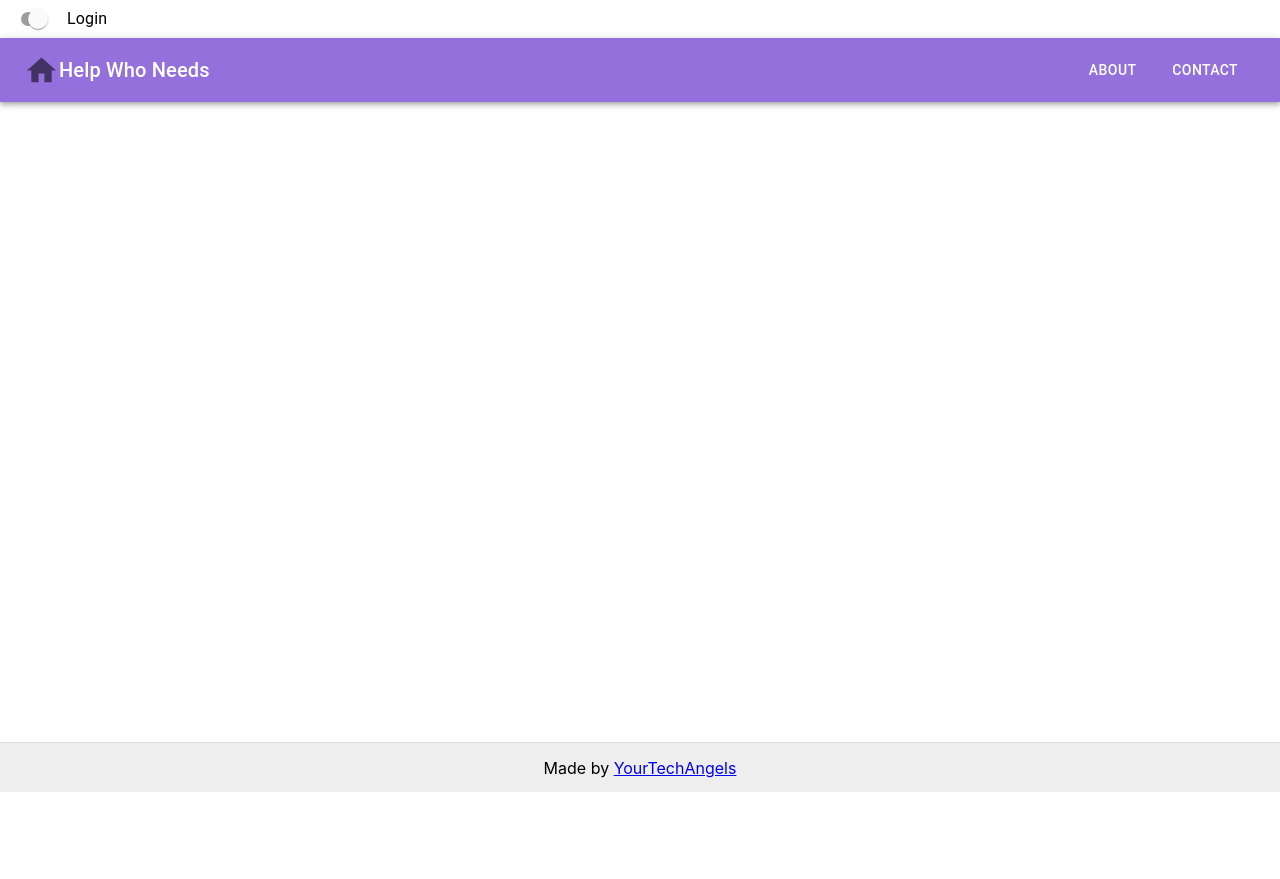
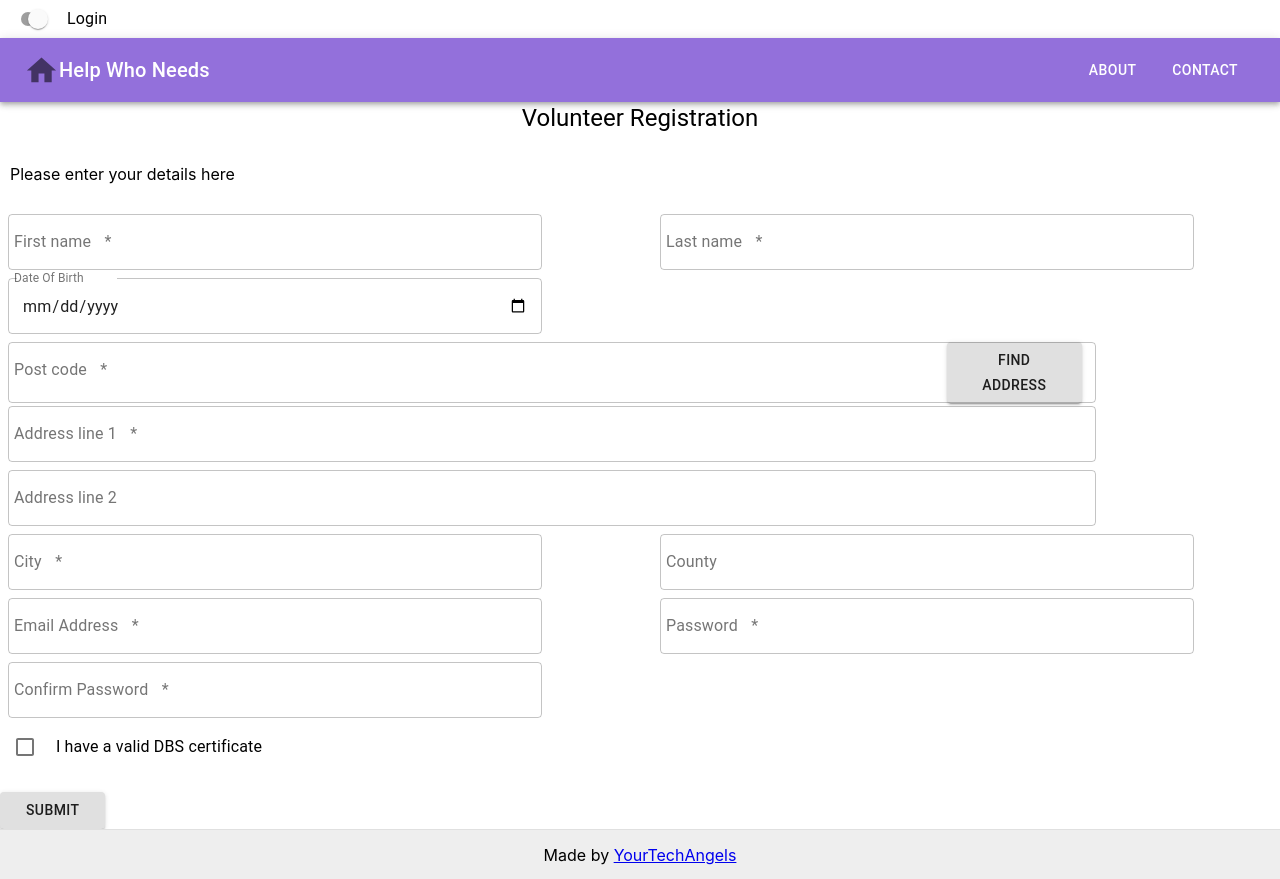
Before and after one commit to sktrip/HelpWhoNeeds, a React (Create React App) app: page /registrationPage/Volunteer in a window 1280 px wide. Before the commit the page ends 800 px from the top, so only its background shows below. Built offline with nearby package versions, Linux system fonts and the light colour scheme; the HTML template or start-up script is replaced by a standard one.

Commit message:
Updated registration page title with params value

```diff
--- a/package.json
+++ b/package.json
@@ -5,6 +5,7 @@
   "dependencies": {
     "@material-ui/core": "^4.11.2",
     "@material-ui/icons": "^4.11.2",
+    "@material-ui/pickers": "^3.2.10",
     "@testing-library/jest-dom": "^5.11.6",
     "@testing-library/react": "^11.2.2",
     "@testing-library/user-event": "^12.6.0",
--- a/src/App.js
+++ b/src/App.js
@@ -6,7 +6,7 @@ import About from "./components/landing/About"
 import Contact from "./components/landing/Contact"
 import Footer from "./components/structure/Footer"
 import SignIn from "./components/login/SignIn"
-import VolunteerRegistration  from "./components/volunteerRegistration/VolunteerRegistration"
+import RegistrationPage  from "./components/registrationPage/RegistrationPage"
 import { BrowserRouter as Router,  Route, Switch } from "react-router-dom"
 import './App.css'
 
@@ -29,8 +29,8 @@ function App() {
                 <Route path="/login/:userType">
                     <SignIn />
                 </Route>
-                <Route path="/volunteerRegistration">
-                    <VolunteerRegistration />
+                <Route path="/registrationPage/:user">
+                    <RegistrationPage />
                 </Route>
                 </Switch>
                 </div>
--- a/src/components/login/SignIn.js
+++ b/src/components/login/SignIn.js
@@ -17,7 +17,7 @@ function Copyright() {
     return (
         <Typography variant="body2" color="textSecondary" align="center">
             {"Copyright © "}
-            <Link color="inherit" href="https://material-ui.com/">
+            <Link color="inherit" to="https://material-ui.com/">
                 Your Website
     </Link>{" "}
             {new Date().getFullYear()}
@@ -48,7 +48,8 @@ const useStyles = makeStyles((theme) => ({
 
 export default function SignIn() {
     const classes = useStyles();
-    let param = useParams();
+    const param = useParams();
+    const user = param.userType;
 
     return (
         <Container component="main" maxWidth="xs">
@@ -60,7 +61,7 @@ export default function SignIn() {
                 <Typography component="h1" variant="h5">
                     Sign in
         </Typography>
-                <p>user: {param.userType}</p>
+                <p>user: {user} </p>
                 <form className={classes.form} noValidate>
                     <TextField
                         variant="outlined"
@@ -99,18 +100,18 @@ export default function SignIn() {
         </Button>
                     <Grid container>
                         <Grid item xs>
-                            <Link href="#" variant="body2">
+                            <Link to="#" variant="body2">
                                 Forgot password?
         </Link>
                         </Grid>
-                        <Grid item>
+                        <Grid >
                             <Button
                                 type="submit"
                                 fullWidth
                                 variant="contained"
                                 color="primary"
                                 component={Link}
-                        to={"/volunteerRegistration"}
+                                to={`/registrationPage/${user}`}
                                 className={classes.submit}
 
                             >Sign Up
--- a/src/components/volunteerRegistration/AddressForm.js
+++ b/src/components/registrationPage/AddressForm.js
@@ -17,11 +17,11 @@ const useStyles = {
 
   export default function AddressForm(props) {
 
-    const initialInputState = { postcode:"", address1:"", address2:"", city:"" , country:""}
+    const initialInputState = { postcode:"", address1:"", address2:"", city:"" , county:""}
 
     const [addressData, setAddressData] = useState({initialInputState})
 
-    const { postcode, address1, address2, city, country } = addressData
+    const { postcode, address1, address2, city, county } = addressData
 
 
     const handleChange= (e) => {
@@ -91,14 +91,13 @@ const useStyles = {
         </Grid>
         <Grid item xs={12} sm={6}>
           <TextField
-          required
-           id="country"
-           name="country"
+           id="county"
+           name="county"
            variant="outlined"
            onChange = { handleChange }
-           value= {country || ''}
+           value= {county || ''}
            style = {useStyles.textFld}
-           label="Country" />
+           label="County" />
         </Grid>
         </Grid>
 
--- a/src/components/volunteerRegistration/VolunteerRegistration.js
+++ b/src/components/registrationPage/RegistrationPage.js
@@ -1,11 +1,13 @@
 import React,{useState} from 'react';
 import TextField from '@material-ui/core/TextField';
+import { useParams } from "react-router-dom";
 import Grid from '@material-ui/core/Grid';
 import Typography from '@material-ui/core/Typography';
 import FormControlLabel from '@material-ui/core/FormControlLabel';
 import Checkbox from '@material-ui/core/Checkbox';
 import Button from "@material-ui/core/Button";
 import AddressForm from './AddressForm';
+
 
 const useStyles = {
   textFld: { width: '85%', height: 40, paddingLeft: 8 } ,
@@ -18,8 +20,7 @@ const useStyles = {
   },
 };
 
-
-  export default function VolunteerRegistration(props) {
+  export default function RegistrationPage(props) {
 
     const initialInputState = { firstName : "" , lastName:"" , DateOfBirth:"", email:"", password:""  }
 
@@ -38,13 +39,16 @@ const useStyles = {
       console.log(formData)
       }
 
+      const param = useParams();
+      const user  = param.user;
+
    return (
 
    <React.Fragment>
 
-      <Typography variant="h5" align="center"> Volunteer Registration </Typography>
+      <Typography variant="h5" align="center"> { user }  Registration </Typography>
 
-      <p> Please enter your details here</p>
+      <p style = {{ marginLeft: '10px' }}> Please enter your details here</p>
       <form onSubmit={handleSubmit} >
       <Grid container spacing={3} >
         <Grid item xs={12} sm={6}>
@@ -79,6 +83,10 @@ const useStyles = {
           <TextField
             id="DateOfBirth"
             name="DateOfBirth"
+            type= "date"
+            InputLabelProps={{
+              shrink: true,
+            }}
             label="Date Of Birth"
             onChange = { handleChange }
             value= {DateOfBirth || ''}
@@ -127,10 +135,13 @@ const useStyles = {
         </Grid>
 
         <Grid item xs={12}>
+
+         { (`${user}` === 'Volunteer') &&
           <FormControlLabel
             control={<Checkbox color="secondary" style = {{ marginLeft: '5px' }} name="dbsCheck" value="yes" />}
-            label="Do you have a valid DBS certificate?"
-          />
+            label="I have a valid DBS certificate"
+          /> }
+
         </Grid>
         <Grid item xs={12}>
 
```
Also changed, not shown: 1 other file (tests, documents, lock files or other folders). Lines whose indentation alone changed are shown as unchanged.
